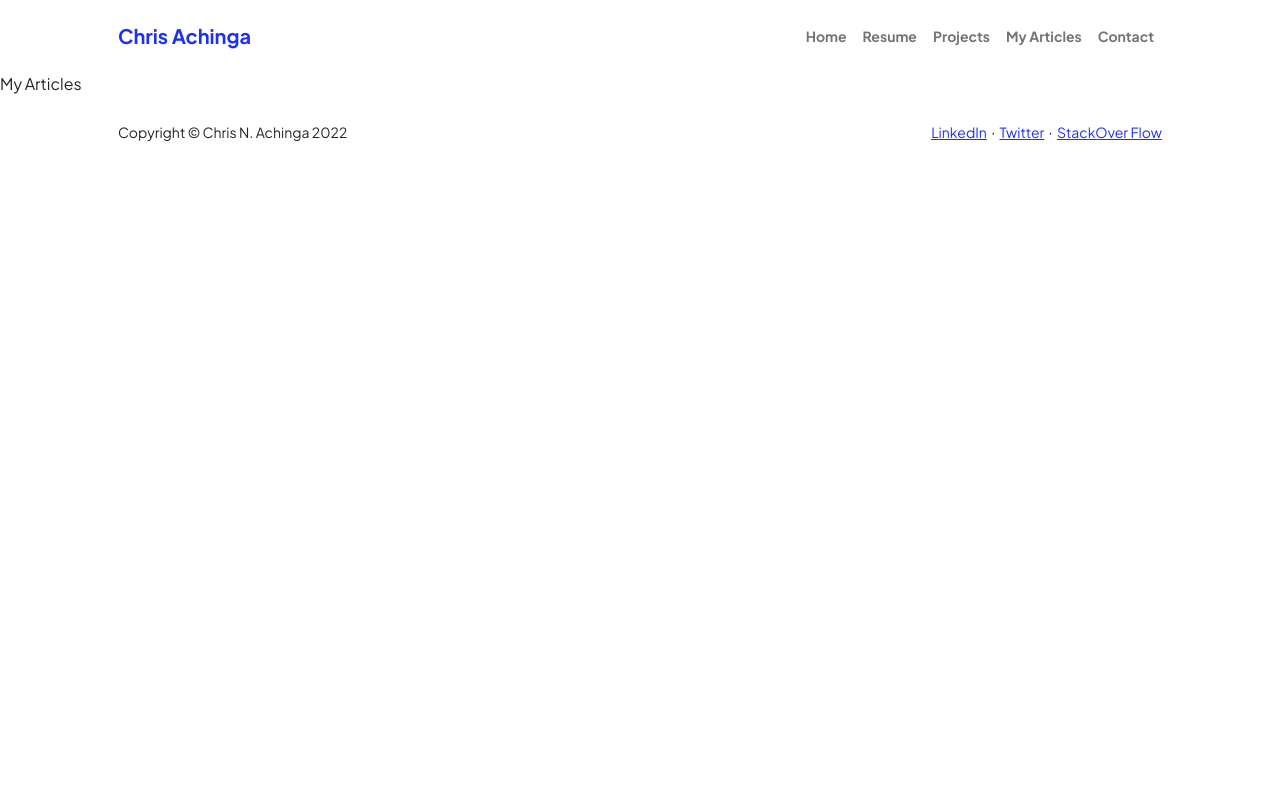
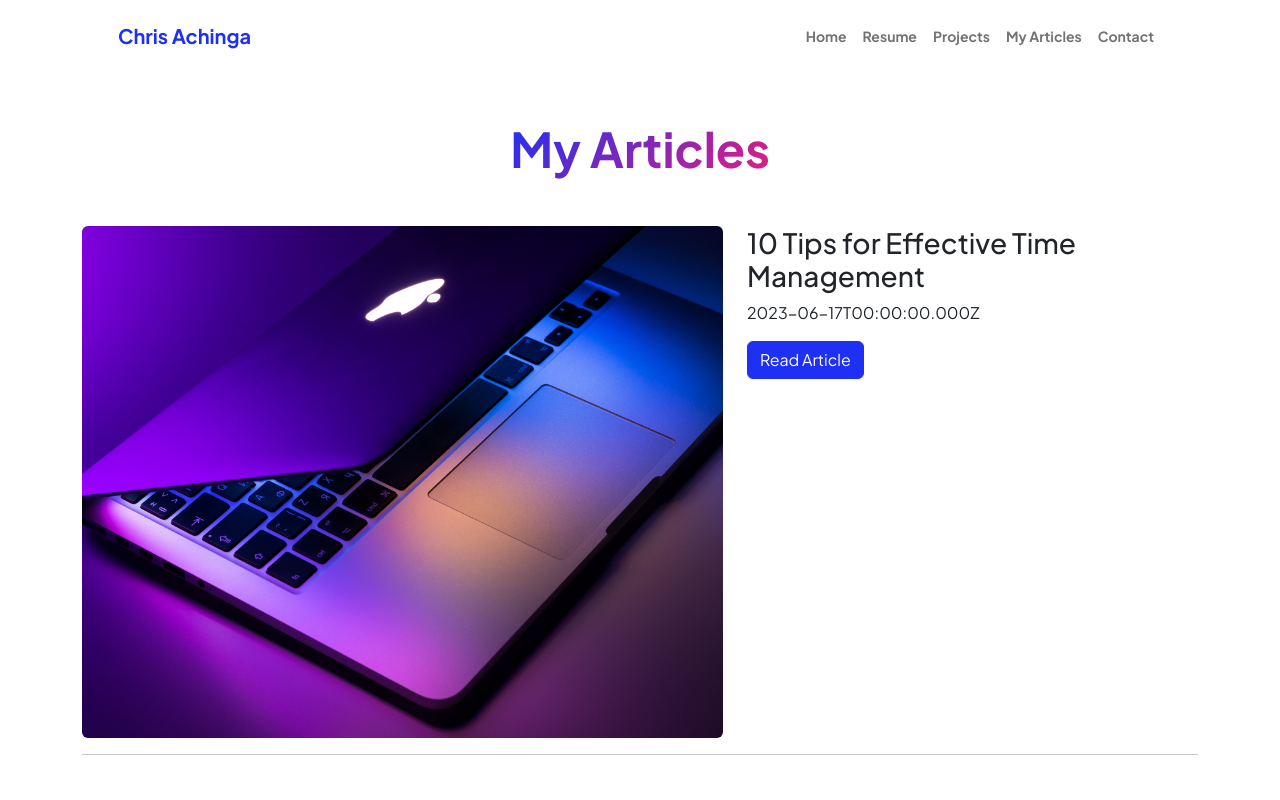
Before and after one commit to achingachris/thecodefather, a Next.js app: page /myarticles in a window 1280 px wide. Shown: the top 800 px of the page. Built offline with nearby package versions, Linux system fonts and the light colour scheme.

Commit message:
fetch articles

```diff
--- a/myarticles/10-tips-for-effective-time-management.md
+++ b/myarticles/10-tips-for-effective-time-management.md
@@ -5,8 +5,8 @@ author: Jane Smith
 category: [Productivity, Self-Improvement]
 tags: [productivity, time management, organization]
 excerpt: Are you struggling to manage your time effectively? Don't worry; you're not alone. Many people find it challenging to balance their work, personal life, and various responsibilities. But with some simple strategies, you can improve your time management skills and become more productive.
-cover_image: /images/time_management_tips_cover.jpg
-author_image: /images/jane_smith.jpg
+cover_image: /images/image.jpg
+author_image: /redditavatar.png
 ---
 
 # 10 Tips for Effective Time Management
--- a/myarticles/my-first-blog.md
+++ b/myarticles/my-first-blog.md
@@ -5,8 +5,8 @@ author: John Doe
 category: [Personal Development]
 tags: [blogging, markdown, frontmatter]
 excerpt: Welcome to my blog! This is my very first blog post, and I'm excited to share my thoughts with you.
-cover_image: /images/first_blog_post_cover.jpg
-author_image: /images/john_doe.jpg
+cover_image: /images/image.jpg
+author_image: /redditavatar.png
 ---
 
 # My First Blog Post
--- a/src/pages/myarticles.js
+++ b/src/pages/myarticles.js
@@ -1,12 +1,60 @@
 import fs from 'fs'
 import path from 'path'
+import Link from 'next/link'
+import Image from 'next/image'
 import matter from 'gray-matter'
 
 const index = ({ articles }) => {
   console.log(articles)
   return (
     <div>
-      My Articles
+      <section className='py-5'>
+        <div className='container px-5 mb-5'>
+          <div className='text-center mb-5'>
+            <h1 className='display-5 fw-bolder mb-0'>
+              <span className='text-gradient d-inline'>My Articles</span>
+            </h1>
+          </div>
+        </div>
+
+        {/* display articles */}
+        {articles.map((article, index) => (
+        <div className="container mt-5">
+          <div className='mt-5'>
+            <div className='row'>
+              <div className='col-md-7'>
+                <a href='#'>
+                  <Image
+                    className='img-fluid rounded mb-3 mb-md-0'
+                    src={article.frontmatter.cover_image}
+                    width={700}
+                    height={300}
+                    alt={article.frontmatter.title}
+                  />
+                </a>
+              </div>
+              <div className='col-md-5'>
+                <h3>{article.frontmatter.title}</h3>
+                <p>
+                {article.frontmatter.date}
+                </p>
+                <a
+                  className='btn btn-primary'
+                  href='#'
+                  target={'_blank'}
+                >
+                  Read Article
+                </a>
+              </div>
+            </div>
+            {/* /.row */}
+            <hr />
+          </div>
+        </div>
+
+          // <h3>{article.frontmatter.title}</h3>
+        ))}
+      </section>
     </div>
   )
 }
```
Also changed, not shown: public/images/image.jpg (added).
